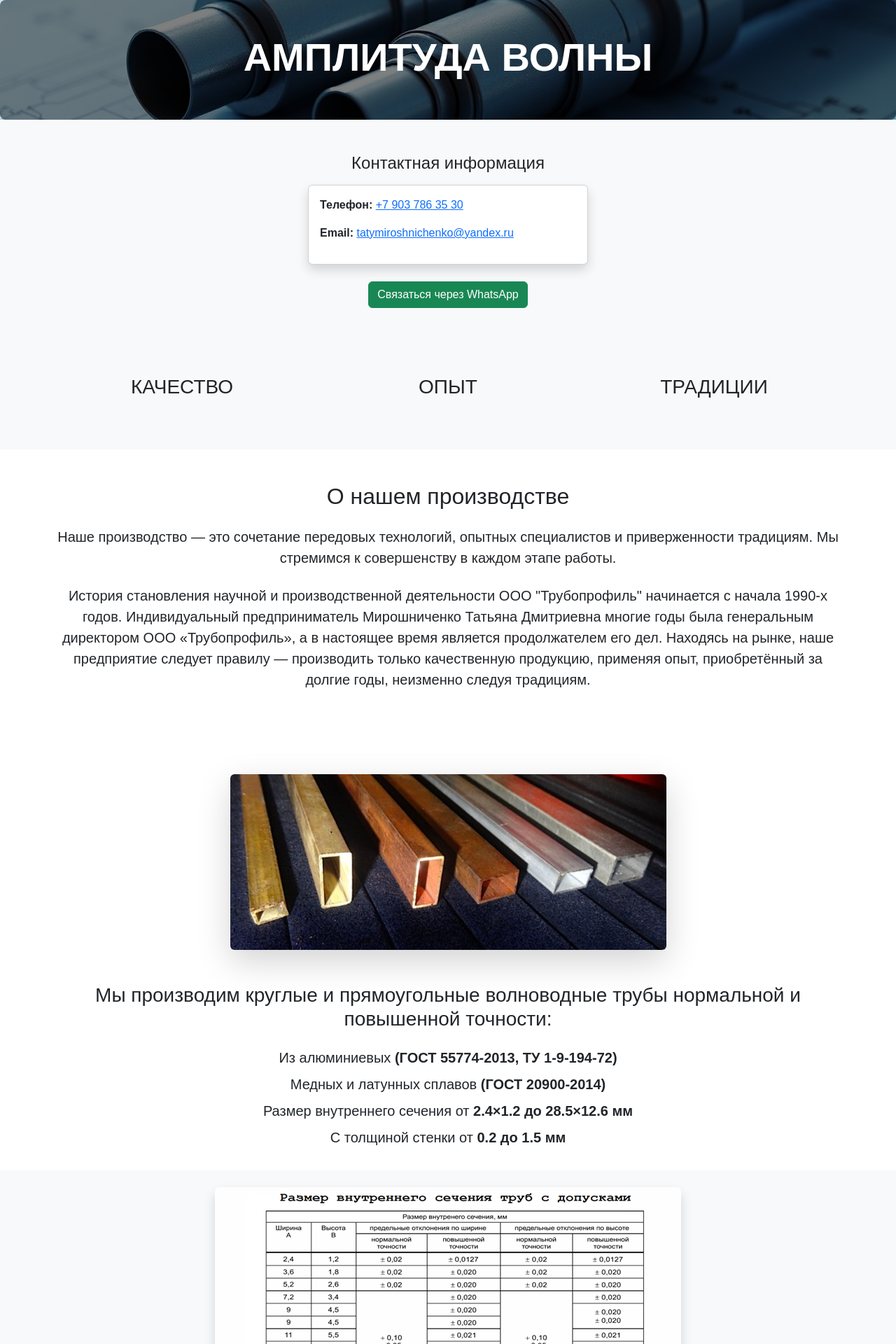
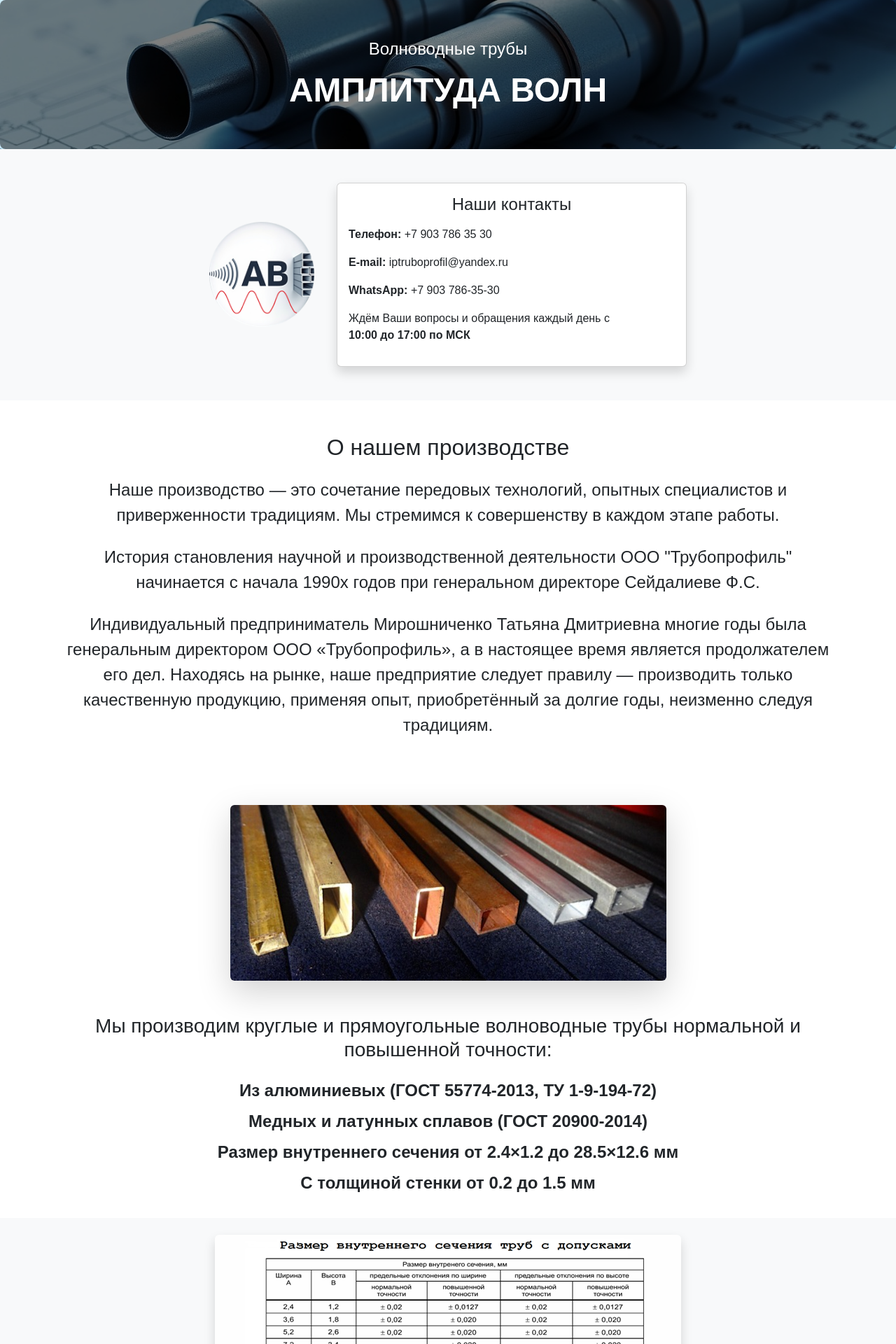
Before and after one commit to GloriusL/amplitudawave, a Flask app: page / in a window 1280 px wide. Shown: the top 1920 px of the page at 70% size. Run offline with Flask 3, Linux system fonts and the light colour scheme.

Commit message:
Обновление: форма через Formspree, логотип, favicon

```diff
--- a/robots.txt
+++ b/robots.txt
@@ -5,4 +5,4 @@ Disallow: /tmp/
 
 Allow: /
 
-Sitemap: https://yourdomain.ru/sitemap.xml
+Sitemap: https://amplitudavoln.ru/sitemap.xml
--- a/sitemap.xml
+++ b/sitemap.xml
@@ -3,21 +3,21 @@
       xmlns="http://www.sitemaps.org/schemas/sitemap/0.9">
 
   <url>
-    <loc>https://yourdomain.ru/</loc>
+    <loc>https://amplitudavoln.ru/</loc>
     <lastmod>2025-07-12</lastmod>
     <changefreq>weekly</changefreq>
     <priority>1.0</priority>
   </url>
 
   <url>
-    <loc>https://yourdomain.ru/about</loc>
+    <loc>https://amplitudavoln.ru/about</loc>
     <lastmod>2025-07-12</lastmod>
     <changefreq>monthly</changefreq>
     <priority>0.8</priority>
   </url>
 
   <url>
-    <loc>https://yourdomain.ru/contacts</loc>
+    <loc>https://amplitudavoln.ru/contacts</loc>
     <lastmod>2025-07-12</lastmod>
     <changefreq>monthly</changefreq>
     <priority>0.8</priority>
--- a/templates/index.html
+++ b/templates/index.html
@@ -3,18 +3,14 @@
 <head>
   <meta charset="UTF-8" />
   <meta name="viewport" content="width=device-width, initial-scale=1.0" />
-
-  <!-- SEO -->
   <meta name="description" content="Производство волноводных труб с точностью и качеством. Волноводы, направляющие каналы, трубки и элементы трактов.">
   <meta name="keywords" content="Волноводные трубы повышенной точности, Волновод, Направляющий канал, Труба волноводная, Прямоугольный волновод, Алюминиевые волноводные трубы, Прямолинейный волновод, Трубка волноводная, Медные волноводные трубы, Волновод АМц, Волновод WR 51, Волновод прямой, Нагрузка волноводная, СВЧ сигнал, Излучатель, ГОСТ 20900-2014, WR, Радиочастота, Волноводный тракт">
-  <meta name="author" content="АМПЛИТУДА ВОЛНЫ">
+  <meta name="author" content="АМПЛИТУДА ВОЛН">
+  <link rel="icon" type="image/png" href="{{ url_for('static', filename='img/minilogo.png') }}">
+  <link rel="icon" type="image/png" href="{{ url_for('static', filename='logo.png') }}">
+  <title>АМПЛИТУДА ВОЛН</title>
 
-  <title>АМПЛИТУДА ВОЛНЫ</title>
-
-  <!-- Bootstrap -->
   <link href="https://cdn.jsdelivr.net/npm/bootstrap@5.3.3/dist/css/bootstrap.min.css" rel="stylesheet">
-
-  <!-- Animate.css -->
   <link rel="stylesheet" href="https://cdnjs.cloudflare.com/ajax/libs/animate.css/4.1.1/animate.min.css"/>
 
   <style>
@@ -22,7 +18,10 @@
       font-family: sans-serif;
     }
     .description-text {
-      font-size: 1.25rem;
+      font-size: 1.5rem;
+    }
+    .highlight {
+      font-weight: bold;
     }
     .header-overlay {
       background-color: rgba(0, 0, 0, 0.5);
@@ -52,60 +51,63 @@
     footer {
       background-color: #222;
     }
-    .highlight {
+    .contact-text p {
       font-weight: bold;
+    }
+    .contact-text p span {
+      font-weight: normal;
+    }
+    @media (max-width: 768px) {
+      .container.d-flex {
+        flex-direction: column;
+        align-items: center;
+      }
+      .container.d-flex > div {
+        max-width: 100% !important;
+      }
     }
   </style>
 </head>
 <body>
 
-  <!-- 🔹 Шапка -->
+<!--  Шапка -->
 <header class="text-center">
   <div class="header-overlay animate__animated animate__fadeInDown">
-      <h1 class="display-4 fw-bold">АМПЛИТУДА ВОЛНЫ</h1>
+    <h1 class="fs-4 mt-2">Волноводные трубы</h1>
+    <div class="fw-bold" style="font-size: 3rem;">АМПЛИТУДА ВОЛН</div>
   </div>
 </header>
 
-  <!-- 🔹 Контактная информация -->
-  <section class="py-5 text-center bg-light">
-    <div class="container">
-      <h4 class="mb-3">Контактная информация</h4>
-      <div class="card card-body text-start mx-auto shadow" style="max-width: 400px;">
-        <p><strong>Телефон:</strong> <a href="tel:+79037863530">+7 903 786 35 30</a></p>
-        <p><strong>Email:</strong> <a href="mailto:tatymiroshnichenko@yandex.ru">tatymiroshnichenko@yandex.ru</a></p>
+<!-- 🔹 Контакты с логотипом слева -->
+<section class="py-5 bg-light">
+  <div class="container d-flex justify-content-center align-items-center" style="gap: 2rem; flex-wrap: nowrap;">
+    <!-- Логотип слева -->
+    <div style="flex: 0 0 auto; width: 150px; height: 150px;">
+      <img src="{{ url_for('static', filename='img/logo.png') }}" alt="Логотип" style="width: 150px; height: 150px; object-fit: contain;">
     </div>
-      <a href="https://wa.me/79037863530" target="_blank" class="btn btn-success mt-4">
-        Связаться через WhatsApp
-      </a>
-    </div>
-  </section>
-
-  <!-- 🔹 Блок с качествами -->
-  <section class="py-5 bg-light text-center animate__animated animate__fadeInUp">
-    <div class="container">
-      <div class="row">
-        <div class="col-md-4 mb-3">
-          <h3>КАЧЕСТВО</h3>
-        </div>
-        <div class="col-md-4 mb-3">
-          <h3>ОПЫТ</h3>
-        </div>
-        <div class="col-md-4 mb-3">
-          <h3>ТРАДИЦИИ</h3>
-        </div>
+    <!-- Контактный блок по центру -->
+    <div class="card card-body text-start contact-text shadow" style="max-width: 500px; flex: 1 1 auto;">
+      <h4 class="mb-3 text-center">Наши контакты</h4>
+      <p>Телефон: <span>+7 903 786 35 30</span></p>
+      <p>E-mail: <span>iptruboprofil@yandex.ru</span></p>
+      <p>WhatsApp: <span>+7 903 786-35-30</span></p>
+      <p><span>Ждём Ваши вопросы и обращения каждый день с</span><br><strong>10:00 до 17:00 по МСК</strong></p>
     </div>
   </div>
 </section>
 
-  <!-- 🔹 Описание -->
+<!-- 🔹 Производство -->
 <section class="py-5">
   <div class="container">
     <h2 class="text-center mb-4 animate__animated animate__fadeInUp">О нашем производстве</h2>
     <p class="text-center mb-4 description-text">
       Наше производство — это сочетание передовых технологий, опытных специалистов и приверженности традициям. Мы стремимся к совершенству в каждом этапе работы.
     </p>
-      <p class="text-center mb-5 description-text">
-        История становления научной и производственной деятельности ООО "Трубопрофиль" начинается с начала 1990-х годов. Индивидуальный предприниматель Мирошниченко Татьяна Дмитриевна многие годы была генеральным директором ООО «Трубопрофиль», а в настоящее время является продолжателем его дел. Находясь на рынке, наше предприятие следует правилу — производить только качественную продукцию, применяя опыт, приобретённый за долгие годы, неизменно следуя традициям.
+    <p class="text-center mb-4 description-text">
+      История становления научной и производственной деятельности ООО "Трубопрофиль" начинается с начала 1990х годов при генеральном директоре Сейдалиеве Ф.С.
+    </p>
+    <p class="text-center mb-4 description-text">
+      Индивидуальный предприниматель Мирошниченко Татьяна Дмитриевна многие годы была генеральным директором ООО «Трубопрофиль», а в настоящее время является продолжателем его дел. Находясь на рынке, наше предприятие следует правилу — производить только качественную продукцию, применяя опыт, приобретённый за долгие годы, неизменно следуя традициям.
     </p>
   </div>
 </section>
@@ -121,52 +123,49 @@
 <section class="py-4 text-center">
   <div class="container">
     <h3 class="mb-4">Мы производим круглые и прямоугольные волноводные трубы нормальной и повышенной точности:</h3>
-      <p class="description-text mb-2">
-        Из алюминиевых <span class="highlight">(ГОСТ 55774-2013, ТУ 1-9-194-72)</span>
-      </p>
-      <p class="description-text mb-2">
-        Медных и латунных сплавов <span class="highlight">(ГОСТ 20900-2014)</span>
-      </p>
-      <p class="description-text mb-2">
-        Размер внутреннего сечения от <span class="highlight">2.4×1.2 до 28.5×12.6 мм</span>
-      </p>
-      <p class="description-text mb-2">
-        С толщиной стенки от <span class="highlight">0.2 до 1.5 мм</span>
-      </p>
+    <p class="description-text mb-2"><strong>Из алюминиевых (ГОСТ 55774-2013, ТУ 1-9-194-72)</strong></p>
+    <p class="description-text mb-2"><strong>Медных и латунных сплавов (ГОСТ 20900-2014)</strong></p>
+    <p class="description-text mb-2"><strong>Размер внутреннего сечения от 2.4×1.2 до 28.5×12.6 мм</strong></p>
+    <p class="description-text mb-2"><strong>С толщиной стенки от 0.2 до 1.5 мм</strong></p>
   </div>
 </section>
 
-  <!-- 🔹 Таблица -->
+<!-- 🔹 Таблица + Кнопка -->
 <section class="py-4 text-center bg-light">
   <div class="container">
-      <img src="{{ url_for('static', filename='img/tabl.png') }}" class="img-fluid rounded shadow zoom-img" alt="Таблица" data-bs-toggle="modal" data-bs-target="#imageModal">
+    <img src="{{ url_for('static', filename='img/tabl.png') }}" class="img-fluid rounded shadow zoom-img mb-4" alt="Таблица" data-bs-toggle="modal" data-bs-target="#imageModal">
+    <div class="text-center">
+      <button id="showFormBtn" class="btn btn-success mt-3">Оставить заявку</button>
+    </div>
   </div>
 </section>
 
-  <!-- Модальное окно -->
-  <div class="modal fade" id="imageModal" tabindex="-1" aria-hidden="true">
-    <div class="modal-dialog modal-xl modal-dialog-centered">
-      <div class="modal-content bg-dark">
-        <div class="modal-body text-center">
-          <img src="{{ url_for('static', filename='img/tabl.png') }}" class="img-fluid" alt="Таблица">
+<!-- 🔹 Форма обратной связи (через Formspree) -->
+<section id="contactFormSection" class="py-5 text-center bg-white" style="display: none;">
+  <div class="container">
+    <h4 class="mb-4">Оставьте заявку</h4>
+    <form action="https://formspree.io/f/xblkrpne" method="POST" class="mx-auto" style="max-width: 600px;">
+      <div class="mb-3 text-start">
+        <label class="form-label">ФИО *</label>
+        <input type="text" name="ФИО" class="form-control" required>
       </div>
+      <div class="mb-3 text-start">
+        <label class="form-label">E-mail *</label>
+        <input type="email" name="Email" class="form-control" required>
       </div>
+      <div class="mb-3 text-start">
+        <label class="form-label">Номер телефона</label>
+        <input type="tel" name="Телефон" class="form-control">
       </div>
+      <div class="mb-3 text-start">
+        <label class="form-label">Ваше сообщение *</label>
+        <textarea name="Сообщение" class="form-control" rows="4" required></textarea>
       </div>
-
-  <!-- 🔹 Две картинки -->
-  <section class="py-4 bg-white">
-    <div class="container">
-      <div class="row justify-content-center">
-        <div class="col-md-6 mb-3">
-          <img src="{{ url_for('static', filename='img/production2.png') }}" class="img-fluid rounded shadow zoom-img" alt="production2">
-        </div>
-        <div class="col-md-6 mb-3">
-          <img src="{{ url_for('static', filename='img/production1.png') }}" class="img-fluid rounded shadow zoom-img" alt="production1">
-        </div>
-      </div>
+      <button type="submit" class="btn btn-primary">Отправить</button>
+    </form>
   </div>
 </section>
+
 
   <!-- 🔹 SEO текст -->
 <section class="py-5 bg-white">
@@ -197,10 +196,17 @@
 
 <!-- 🔹 Подвал -->
 <footer class="text-white text-center py-3">
-    <small>&copy; 2025 АМПЛИТУДА ВОЛНЫ. Все права защищены.</small>
+  <small>&copy; 2025 АМПЛИТУДА ВОЛН. Все права защищены.</small>
 </footer>
 
 <!-- JS -->
 <script src="https://cdn.jsdelivr.net/npm/bootstrap@5.3.3/dist/js/bootstrap.bundle.min.js"></script>
+<script>
+  document.getElementById('showFormBtn').addEventListener('click', function () {
+    document.getElementById('contactFormSection').style.display = 'block';
+    this.style.display = 'none';
+    window.scrollTo({ top: document.getElementById('contactFormSection').offsetTop, behavior: 'smooth' });
+  });
+</script>
 </body>
 </html>
```
Also changed, not shown: static/img/logo.png (added), static/img/minilogo.png (added). Lines whose indentation alone changed are shown as unchanged.
